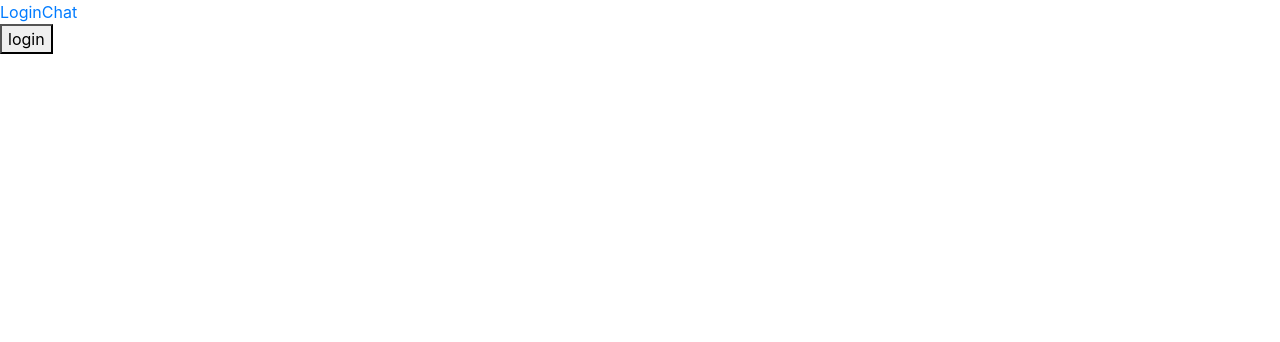
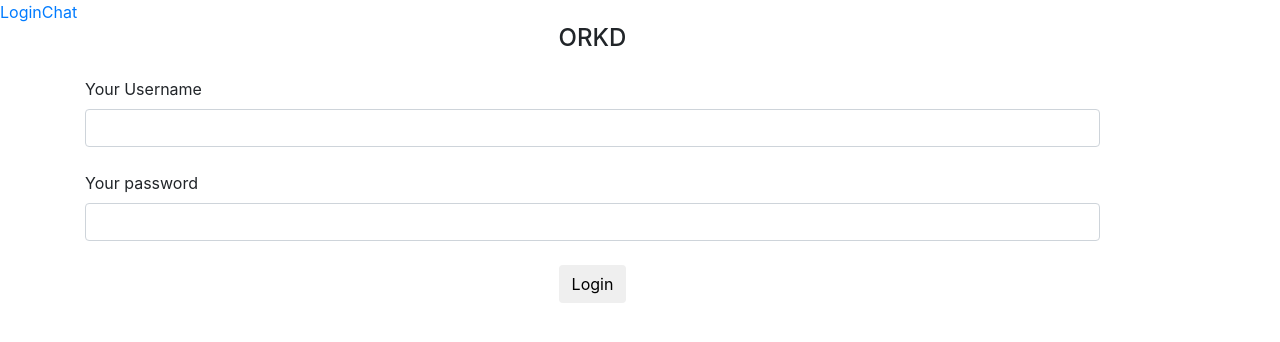
Before and after one commit to beemtny/G-Chat, a React (Create React App) app: page / in a window 1280 px wide. Shown: the top 342 px of the page. Built offline with nearby package versions, Linux system fonts and the light colour scheme.

Commit message:
add Login

```diff
--- a/package.json
+++ b/package.json
@@ -3,6 +3,7 @@
   "version": "0.1.0",
   "private": true,
   "dependencies": {
+    "mdbreact": "^4.11.1",
     "react": "^16.8.4",
     "react-dom": "^16.8.4",
     "react-router-dom": "^4.4.0",
--- a/src/Login.js
+++ b/src/Login.js
@@ -1,13 +1,38 @@
 import React, { Component } from "react";
+import { MDBContainer, MDBRow, MDBCol, MDBBtn } from 'mdbreact';
 
-export default class Login extends Component {
-  render() {
-    return (
-      <div>
-        <form>
-          <button>login</button>
-        </form>
-      </div>
-    );
-  }
-}
+const FormPage = () => {
+  return (
+    <MDBContainer >
+      <MDBRow>
+        <MDBCol md="11" >
+          <form>
+            <p className="h4 text-center mb-4">ORKD</p>
+            <label htmlFor="Username" className="grey-text">
+              Your Username
+            </label>
+            <input
+              type="Username"
+              id="defaultFormLoginUsername"
+              className="form-control"
+            />
+            <br />
+            <label htmlFor="defaultFormLoginPasswordEx" className="grey-text">
+              Your password
+            </label>
+            <input
+              type="password"
+              id="defaultFormLoginPasswordEx"
+              className="form-control"
+            />
+            <div className="text-center mt-4">
+              <MDBBtn color="indigo" type="submit">Login</MDBBtn>
+            </div>
+          </form>
+        </MDBCol>
+      </MDBRow>
+    </MDBContainer>
+  );
+};
+
+export default FormPage;
```
Also changed, not shown: 2 other files (tests, documents, lock files or other folders).
